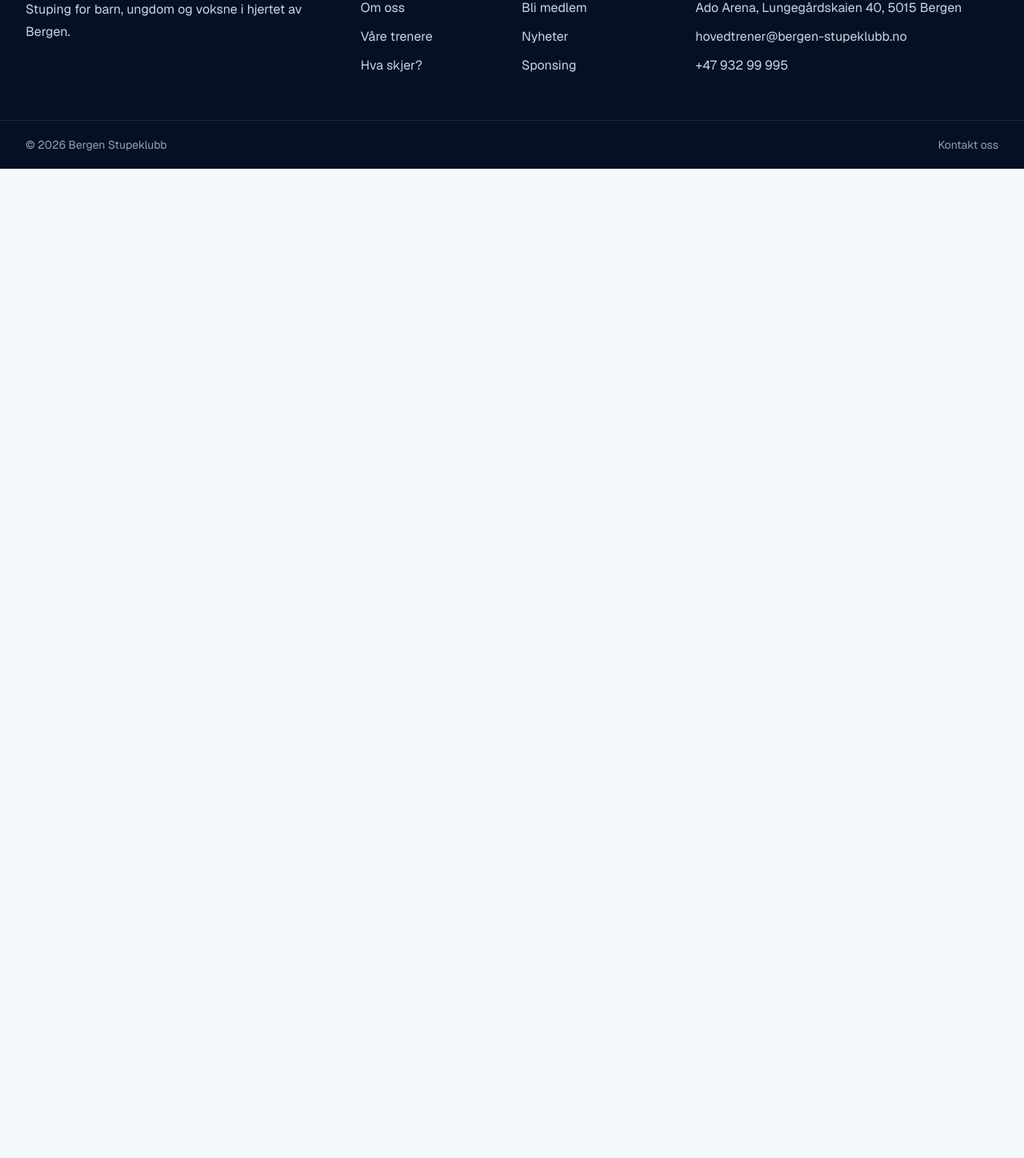
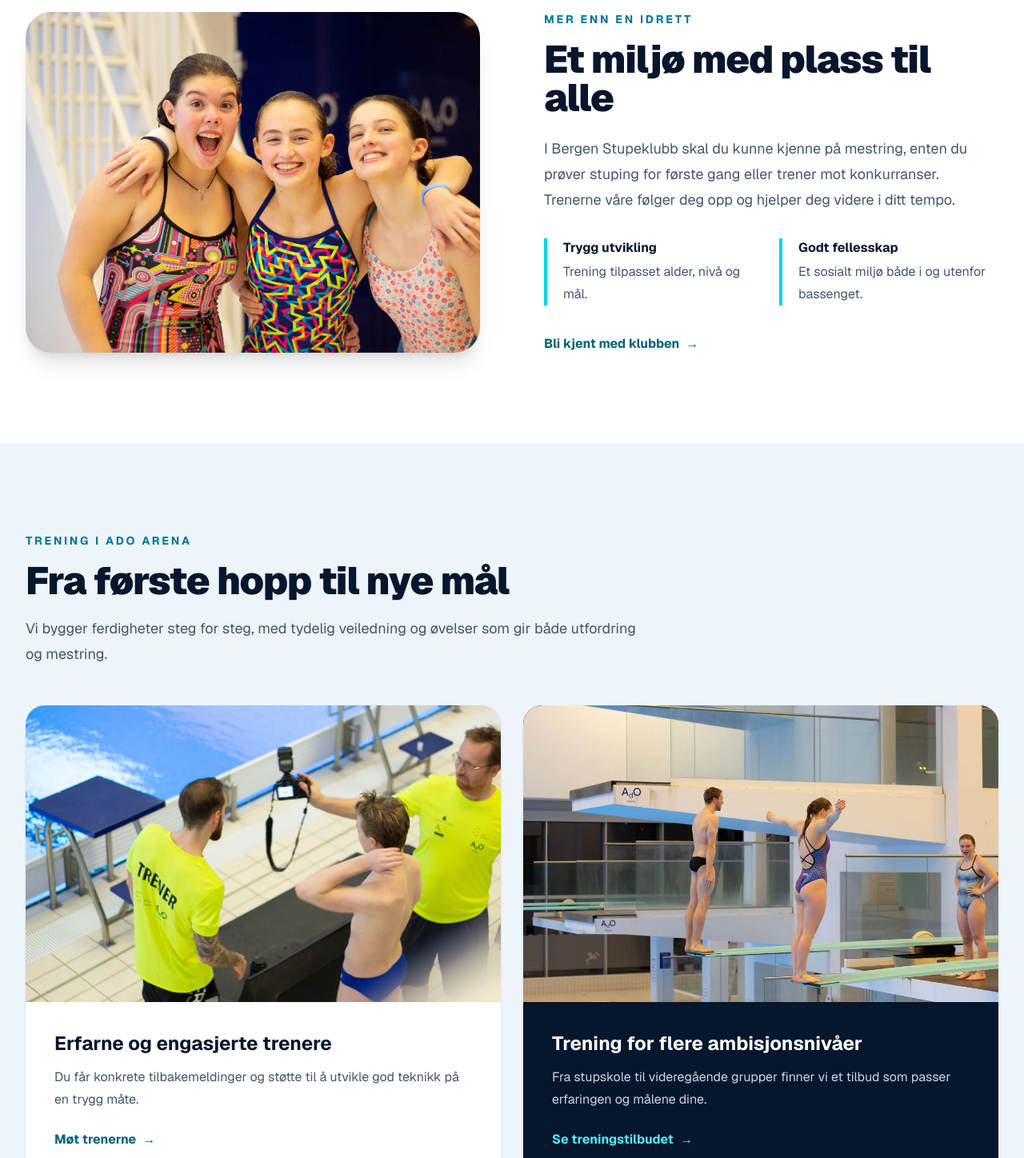
Before and after one commit to PMariusf/bergen-stupeklubb, a Next.js app: page / in a window 1280 px wide. Shown: the part 899-2347 px from the top of the page at 80% size. Before the commit the page ends 1110 px from the top, so only its background shows below. Built offline with nearby package versions, Linux system fonts and the light colour scheme.

Commit message:
feat: build complete homepage content

```diff
--- a/app/page.tsx
+++ b/app/page.tsx
@@ -1,8 +1,24 @@
 import Image from "next/image";
 import Link from "next/link";
 
+const offers = [
+  {
+    title: "Barn",
+    text: "Lek, trygghet og grunnleggende stupeteknikk i grupper tilpasset alder og nivå.",
+  },
+  {
+    title: "Ungdom",
+    text: "Utvikle teknikk, styrke og selvtillit sammen med andre som liker utfordringer.",
+  },
+  {
+    title: "Voksne",
+    text: "Lær å stupe eller bygg videre på ferdighetene dine i et sosialt treningsmiljø.",
+  },
+];
+
 export default function HomePage() {
   return (
+    <div className="overflow-hidden">
       <section className="relative isolate min-h-[calc(100vh-5rem)] overflow-hidden bg-[#06162d] text-white">
         <Image
           src="/images/hero-diver.webp"
@@ -32,14 +48,14 @@ export default function HomePage() {
             <div className="mt-9 flex flex-col gap-4 sm:flex-row">
               <Link
                 href="/pamelding"
-              className="rounded-full bg-cyan-400 px-7 py-4 text-center font-bold text-[#06162d] transition hover:bg-cyan-300"
+                className="rounded-full bg-cyan-400 px-7 py-4 text-center font-bold text-[#06162d] transition hover:bg-cyan-300 focus-visible:outline-2 focus-visible:outline-offset-4 focus-visible:outline-cyan-300"
               >
                 Meld deg på
               </Link>
 
               <Link
                 href="/bli-medlem"
-              className="rounded-full border border-white/30 px-7 py-4 text-center font-bold text-white transition hover:border-white hover:bg-white/10"
+                className="rounded-full border border-white/30 px-7 py-4 text-center font-bold text-white transition hover:border-white hover:bg-white/10 focus-visible:outline-2 focus-visible:outline-offset-4 focus-visible:outline-white"
               >
                 Se treningstilbudet
               </Link>
@@ -62,20 +78,224 @@ export default function HomePage() {
 
             <ul className="mt-7 space-y-4 text-slate-100">
               <li className="flex gap-3">
-              <span className="font-bold text-cyan-300">✓</span>
+                <span className="font-bold text-cyan-300" aria-hidden="true">✓</span>
                 Trygt og inkluderende miljø
               </li>
               <li className="flex gap-3">
-              <span className="font-bold text-cyan-300">✓</span>
+                <span className="font-bold text-cyan-300" aria-hidden="true">✓</span>
                 Tilpasset alder og nivå
               </li>
               <li className="flex gap-3">
-              <span className="font-bold text-cyan-300">✓</span>
+                <span className="font-bold text-cyan-300" aria-hidden="true">✓</span>
                 Trening i Ado Arena
               </li>
             </ul>
           </aside>
         </div>
       </section>
+
+      <section className="bg-white py-20 sm:py-28">
+        <div className="mx-auto grid max-w-7xl items-center gap-12 px-5 lg:grid-cols-2 lg:gap-20 lg:px-8">
+          <div className="relative aspect-[4/3] overflow-hidden rounded-[2rem] bg-slate-200 shadow-xl">
+            <Image
+              src="/images/club-community.webp"
+              alt="Utøvere og trenere samlet ved stupebassenget"
+              fill
+              sizes="(min-width: 1024px) 50vw, 100vw"
+              className="object-cover"
+            />
+          </div>
+
+          <div>
+            <p className="text-sm font-bold uppercase tracking-[0.2em] text-cyan-700">
+              Mer enn en idrett
+            </p>
+            <h2 className="mt-4 text-4xl font-black tracking-tight text-[#06162d] sm:text-5xl">
+              Et miljø med plass til alle
+            </h2>
+            <p className="mt-6 text-lg leading-8 text-slate-600">
+              I Bergen Stupeklubb skal du kunne kjenne på mestring, enten du
+              prøver stuping for første gang eller trener mot konkurranser.
+              Trenerne våre følger deg opp og hjelper deg videre i ditt tempo.
+            </p>
+
+            <div className="mt-8 grid gap-5 sm:grid-cols-2">
+              <div className="border-l-4 border-cyan-400 pl-5">
+                <h3 className="font-bold text-[#06162d]">Trygg utvikling</h3>
+                <p className="mt-1 leading-7 text-slate-600">
+                  Trening tilpasset alder, nivå og mål.
+                </p>
+              </div>
+              <div className="border-l-4 border-cyan-400 pl-5">
+                <h3 className="font-bold text-[#06162d]">Godt fellesskap</h3>
+                <p className="mt-1 leading-7 text-slate-600">
+                  Et sosialt miljø både i og utenfor bassenget.
+                </p>
+              </div>
+            </div>
+
+            <Link
+              href="/om-oss"
+              className="mt-9 inline-flex items-center gap-2 font-bold text-cyan-800 underline decoration-cyan-300 decoration-2 underline-offset-4 transition hover:text-cyan-600"
+            >
+              Bli kjent med klubben
+              <span aria-hidden="true">→</span>
+            </Link>
+          </div>
+        </div>
+      </section>
+
+      <section className="bg-[#edf5fb] py-20 sm:py-28">
+        <div className="mx-auto max-w-7xl px-5 lg:px-8">
+          <div className="max-w-3xl">
+            <p className="text-sm font-bold uppercase tracking-[0.2em] text-cyan-700">
+              Trening i Ado Arena
+            </p>
+            <h2 className="mt-4 text-4xl font-black tracking-tight text-[#06162d] sm:text-5xl">
+              Fra første hopp til nye mål
+            </h2>
+            <p className="mt-5 text-lg leading-8 text-slate-600">
+              Vi bygger ferdigheter steg for steg, med tydelig veiledning og
+              øvelser som gir både utfordring og mestring.
+            </p>
+          </div>
+
+          <div className="mt-12 grid gap-7 lg:grid-cols-2">
+            <article className="overflow-hidden rounded-3xl bg-white shadow-sm">
+              <div className="relative aspect-[16/10]">
+                <Image
+                  src="/images/coach-feedback.webp"
+                  alt="Trener som gir tilbakemelding ved stupebassenget"
+                  fill
+                  sizes="(min-width: 1024px) 50vw, 100vw"
+                  className="object-cover"
+                />
+              </div>
+              <div className="p-7 sm:p-9">
+                <h3 className="text-2xl font-bold text-[#06162d]">
+                  Erfarne og engasjerte trenere
+                </h3>
+                <p className="mt-3 leading-7 text-slate-600">
+                  Du får konkrete tilbakemeldinger og støtte til å utvikle god
+                  teknikk på en trygg måte.
+                </p>
+                <Link
+                  href="/trenere"
+                  className="mt-6 inline-flex items-center gap-2 font-bold text-cyan-800 hover:text-cyan-600"
+                >
+                  Møt trenerne
+                  <span aria-hidden="true">→</span>
+                </Link>
+              </div>
+            </article>
+
+            <article className="overflow-hidden rounded-3xl bg-[#06162d] text-white shadow-sm">
+              <div className="relative aspect-[16/10]">
+                <Image
+                  src="/images/diving-practice.webp"
+                  alt="Stuper i luften under trening i Ado Arena"
+                  fill
+                  sizes="(min-width: 1024px) 50vw, 100vw"
+                  className="object-cover"
+                />
+              </div>
+              <div className="p-7 sm:p-9">
+                <h3 className="text-2xl font-bold">
+                  Trening for flere ambisjonsnivåer
+                </h3>
+                <p className="mt-3 leading-7 text-slate-300">
+                  Fra stupskole til videregående grupper finner vi et tilbud som
+                  passer erfaringen og målene dine.
+                </p>
+                <Link
+                  href="/bli-medlem"
+                  className="mt-6 inline-flex items-center gap-2 font-bold text-cyan-300 hover:text-cyan-200"
+                >
+                  Se treningstilbudet
+                  <span aria-hidden="true">→</span>
+                </Link>
+              </div>
+            </article>
+          </div>
+        </div>
+      </section>
+
+      <section className="bg-white py-20 sm:py-28">
+        <div className="mx-auto max-w-7xl px-5 lg:px-8">
+          <div className="text-center">
+            <p className="text-sm font-bold uppercase tracking-[0.2em] text-cyan-700">
+              Finn din gruppe
+            </p>
+            <h2 className="mt-4 text-4xl font-black tracking-tight text-[#06162d] sm:text-5xl">
+              Stuping for barn, ungdom og voksne
+            </h2>
+          </div>
+
+          <div className="mt-12 grid gap-6 md:grid-cols-3">
+            {offers.map((offer) => (
+              <article
+                key={offer.title}
+                className="rounded-3xl border border-slate-200 p-7 transition hover:-translate-y-1 hover:border-cyan-300 hover:shadow-lg sm:p-8"
+              >
+                <div className="mb-6 h-1 w-12 rounded-full bg-cyan-400" />
+                <h3 className="text-2xl font-bold text-[#06162d]">
+                  {offer.title}
+                </h3>
+                <p className="mt-3 leading-7 text-slate-600">{offer.text}</p>
+                <Link
+                  href="/bli-medlem"
+                  className="mt-7 inline-flex items-center gap-2 font-bold text-cyan-800 hover:text-cyan-600"
+                >
+                  Les om tilbudet
+                  <span aria-hidden="true">→</span>
+                </Link>
+              </article>
+            ))}
+          </div>
+        </div>
+      </section>
+
+      <section className="bg-cyan-400 py-16">
+        <div className="mx-auto flex max-w-7xl flex-col items-start justify-between gap-8 px-5 md:flex-row md:items-center lg:px-8">
+          <div className="max-w-2xl">
+            <p className="text-sm font-bold uppercase tracking-[0.2em] text-cyan-950/70">
+              Sponsing og samarbeid
+            </p>
+            <h2 className="mt-3 text-3xl font-black tracking-tight text-[#06162d] sm:text-4xl">
+              Sammen skaper vi aktivitet og idrettsglede
+            </h2>
+            <p className="mt-3 text-lg leading-8 text-cyan-950/80">
+              Som samarbeidspartner bidrar du til et trygt og inkluderende
+              stupemiljø i Bergen.
+            </p>
+          </div>
+
+          <Link
+            href="/sponsing"
+            className="shrink-0 rounded-full bg-[#06162d] px-7 py-4 text-center font-bold text-white transition hover:bg-[#0b315b] focus-visible:outline-2 focus-visible:outline-offset-4 focus-visible:outline-[#06162d]"
+          >
+            Bli samarbeidspartner
+          </Link>
+        </div>
+      </section>
+
+      <section className="bg-[#06162d] py-20 text-white sm:py-24">
+        <div className="mx-auto max-w-4xl px-5 text-center lg:px-8">
+          <h2 className="text-4xl font-black tracking-tight sm:text-5xl">
+            Klar for å prøve?
+          </h2>
+          <p className="mx-auto mt-5 max-w-2xl text-lg leading-8 text-slate-300">
+            Meld interesse, så hjelper vi deg med å finne gruppen som passer
+            best for deg.
+          </p>
+          <Link
+            href="/pamelding"
+            className="mt-9 inline-block rounded-full bg-cyan-400 px-8 py-4 font-bold text-[#06162d] transition hover:bg-cyan-300 focus-visible:outline-2 focus-visible:outline-offset-4 focus-visible:outline-cyan-300"
+          >
+            Gå til påmelding
+          </Link>
+        </div>
+      </section>
+    </div>
   );
 }
```
Lines whose indentation alone changed are shown as unchanged.
